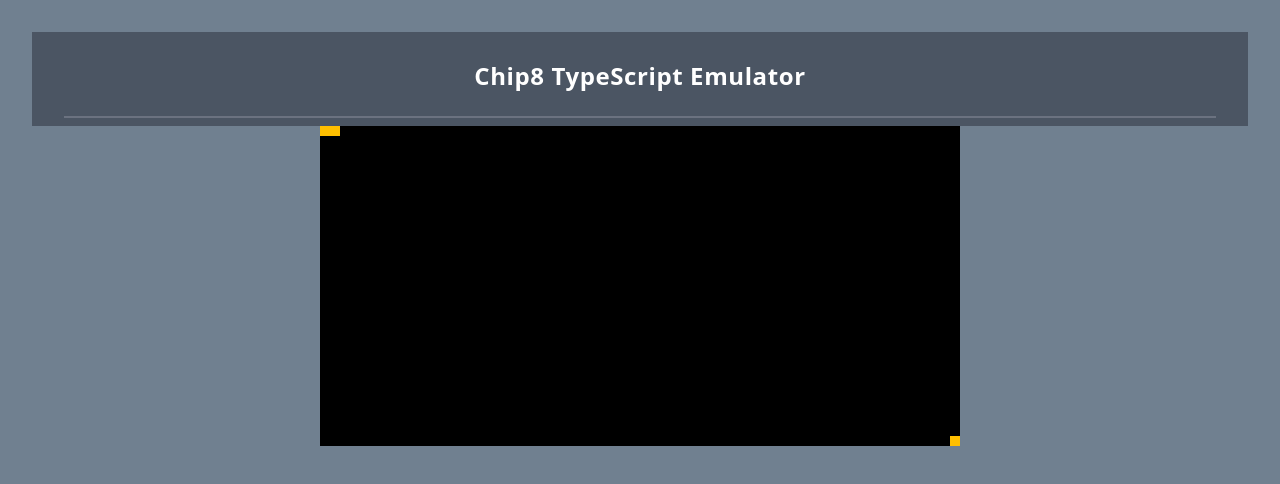
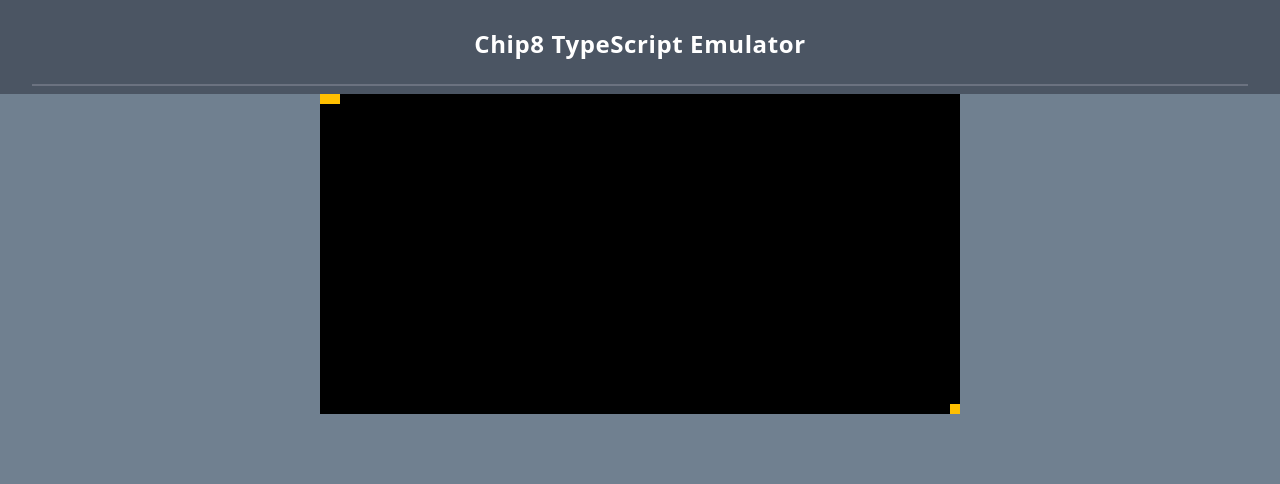
Before and after one commit to technicallynicholas/chip8ts, a React (Vite) app: page / in a window 1280 px wide. Shown: the top 484 px of the page. Built offline with nearby package versions, Linux system fonts and the light colour scheme.

Commit message:
Fixed padding and title, added terrible logo.

```diff
--- a/index.html
+++ b/index.html
@@ -2,9 +2,9 @@
 <html lang="en">
   <head>
     <meta charset="UTF-8" />
-    <link rel="icon" type="image/svg+xml" href="/vite.svg" />
+    <link rel="icon" type="image/png" href="/c8logo.png" />
     <meta name="viewport" content="width=device-width, initial-scale=1.0" />
-    <title>Vite + React + TS</title>
+    <title>CHIP-8[TS]</title>
   </head>
   <body>
     <div id="root"></div>
--- a/src/styles/App.css
+++ b/src/styles/App.css
@@ -1,7 +1,7 @@
 #root {
   max-width: 1280px;
   margin: 0 auto;
-  padding: 2rem;
+  padding: 0;
   text-align: center;
 }
 
```
Also changed, not shown: public/c8logo.png (added).
